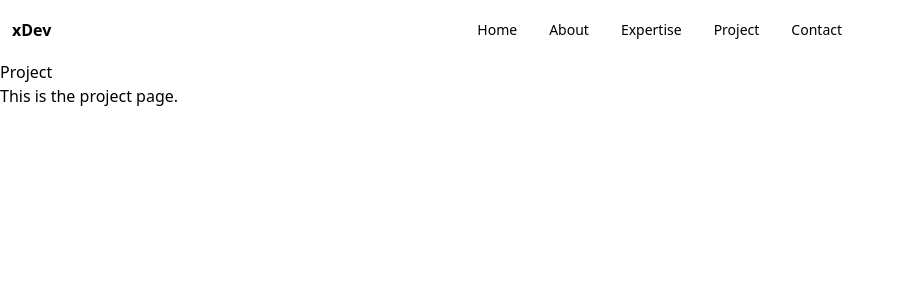
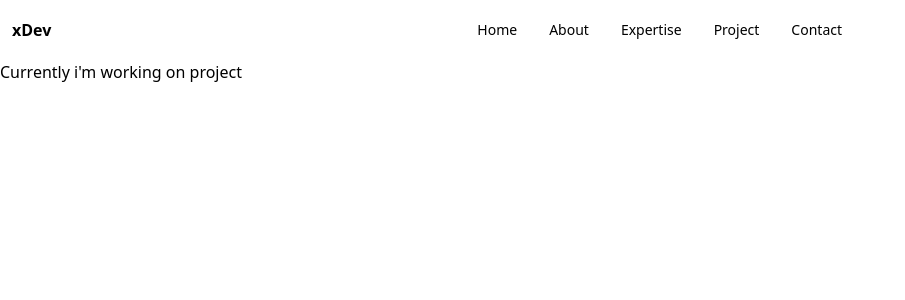
Before and after one commit to luciferdk/Dhrup-Sinha, a Next.js app: page /allPages/project in a window 1280 px wide. Shown: the top 300 px of the page, without its empty margins (0-905 px from the left). Built offline with nearby package versions, Linux system fonts and the light colour scheme.

Commit message:
fix project notice line

```diff
--- a/app/allPages/project/page.tsx
+++ b/app/allPages/project/page.tsx
@@ -4,8 +4,8 @@ export default function Project() {
   return (
     <NavbarLayout>
       <div>
-        <h1>Project</h1>
-        <p>This is the project page.</p>
+
+        <p>Currently i&apos;m working on project</p>
       </div>
     </NavbarLayout>
   );
```
